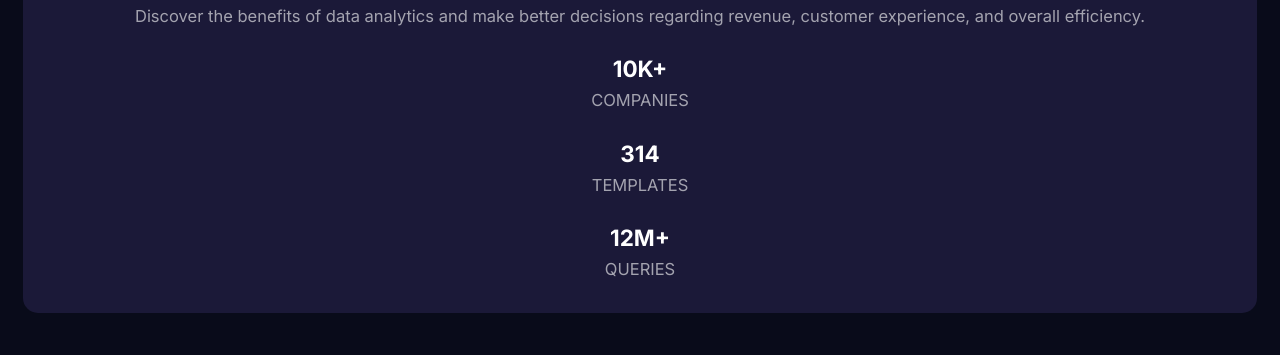
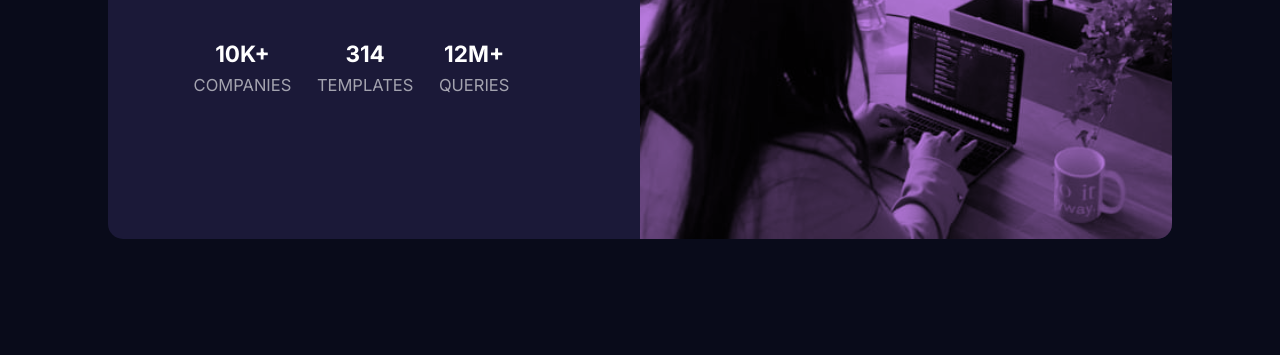
Before and after one commit to M-ilen/frontendmentor, a plain HTML site: page stats-preview-card-component-main/index.html in a window 1280 px wide. Shown: the part 391-746 px from the top of the page. Drawn offline with Linux system fonts and the light colour scheme.

Commit message:
Desktop version

```diff
--- a/stats-preview-card-component-main/css/style.css
+++ b/stats-preview-card-component-main/css/style.css
@@ -15,7 +15,7 @@ a, strong{
 .target__containet{
     height: auto;
     text-align: center;
-    margin:80px 15px;
+    margin:90px 17px;
     border-radius: 15px;
     background-color: hsl(244, 38%, 16%);
 }
@@ -54,3 +54,86 @@ a, strong{
     line-height:1.6;
     color: hsl(0, 0%, 100%);
 }
+
+@media (min-width:385px){
+    .target__containet{
+        width:367px;
+        margin:100px auto;
+    }
+    .target__content{
+        padding:15px 30px;
+    }
+    .target__inf{
+        font-size:1.2rem;
+    }
+    .attribution{
+        font-size:1.2rem;
+    }
+
+}
+@media (min-width:768px){
+    .target__containet{
+        width:600px;
+        margin:100px auto;
+    }
+    .target__img{
+        width:100%;
+        height:20em;
+    }
+    .target__content{
+        padding:20px 60px;
+    }
+    .target__inf{
+        font-size:1.3rem;
+    }
+
+}
+@media (min-width: 1280px){
+    .target__containet{
+        display:flex;
+        flex-direction: row-reverse;
+        width:auto;
+        text-align: left;
+        margin:120px 100px;
+    }
+    .target__img{
+        background-image: url("/assets/image-header-desktop.jpg");
+        max-width:50%;
+        height:34em;
+        border-top-right-radius:15px;
+        border-top-left-radius: 0px;
+        border-bottom-right-radius: 15px;
+    }
+    .target__content{
+        width:50%;
+        padding: 60px 90px 30px 60px;
+        text-align: left;
+    }
+    .target__title{
+        font-size:2.1rem
+
+    }
+    .target__options{
+        display: flex;
+        justify-content:space-evenly;
+        text-align:center;
+        margin-right:15px;
+    }
+    .target__inf{
+        font-size:1.1rem;
+    }
+}
+
+@media (min-width:1331px) {
+    .target__containet{
+        max-width:1220px;
+        margin:120px auto;
+    }
+    .target__title{
+        font-size:2.5rem
+    }
+    .target__inf{
+        font-size:1.3rem;
+    }
+
+}
--- a/stats-preview-card-component-main/index.html
+++ b/stats-preview-card-component-main/index.html
@@ -24,17 +24,17 @@
 
         <div class="target__options">
           <div class="target__option">
-            <h2 class="target__title">10k+</h2>
+            <h2 class="target__title2">10k+</h2>
             <p class="target__inf">companies</p>
           </div>
 
           <div class="target__option">
-            <h2 class="target__title">314</h2>
+            <h2 class="target__title2">314</h2>
             <p class="target__inf"> templates</p>
           </div>
 
           <div class="target__option">
-            <h2 class="target__title">12m+</h2>
+            <h2 class="target__title2">12m+</h2>
             <p class="target__inf">queries</p>
           </div>
         </div>
```
